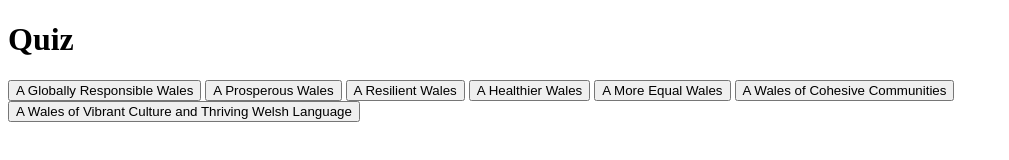
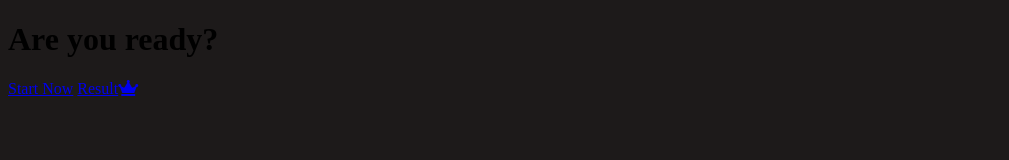
Before and after one commit to IeuanPayne/voting-app, a plain HTML site: page quiz.html in a window 1280 px wide. Shown: the whole page, without its empty margins (0-1009 px from the left). Drawn offline with Linux system fonts and the light colour scheme.

Commit message:
updated code

```diff
--- /dev/null
+++ b/quiz.css
@@ -0,0 +1,3 @@
+:root {
+    background-color: rgb(29, 26, 26);
+}
--- a/quiz.html
+++ b/quiz.html
@@ -4,18 +4,17 @@
     <meta charset="UTF-8">
     <meta http-equiv="X-UA-Compatible" content="IE=edge">
     <meta name="viewport" content="width=device-width, initial-scale=1.0">
-    <title>Document</title>
+    <title>Quiz Home</title>
+    <link rel="stylesheet" href="quiz.css">
+    <link rel="stylesheet" href="https://use.fontawesome.com/releases/v5.15.2/css/all.css" integrity="sha384-vSIIfh2YWi9wW0r9iZe7RJPrKwp6bG+s9QZMoITbCckVJqGCCRhc+ccxNcdpHuYu" crossorigin="anonymous">
 </head>
 <body>
-    <form class="box" action="quiz.html" method="post">
-        <h1>Quiz</h1>
-        <input type="submit" name="" value="A Globally Responsible Wales">
-        <input type="submit" name="" value="A Prosperous Wales">
-        <input type="submit" name="" value="A Resilient Wales">
-        <input type="submit" name="" value="A Healthier Wales">
-        <input type="submit" name="" value="A More Equal Wales">
-        <input type="submit" name="" value="A Wales of Cohesive Communities">
-        <input type="submit" name="" value="A Wales of Vibrant Culture and Thriving Welsh Language">
-    </form>
+    <div class="container">
+        <div id="home" class="flex-column flex-center">
+            <h1>Are you ready?</h1>
+            <a href="/quiz2.html" class="btn">Start Now</a>
+            <a href="/result.html" id="result-btn" class="btn">Result<i class="fas fa-crown"></i></a>
+        </div>
+    </div>
 </body>
 </html>
```
